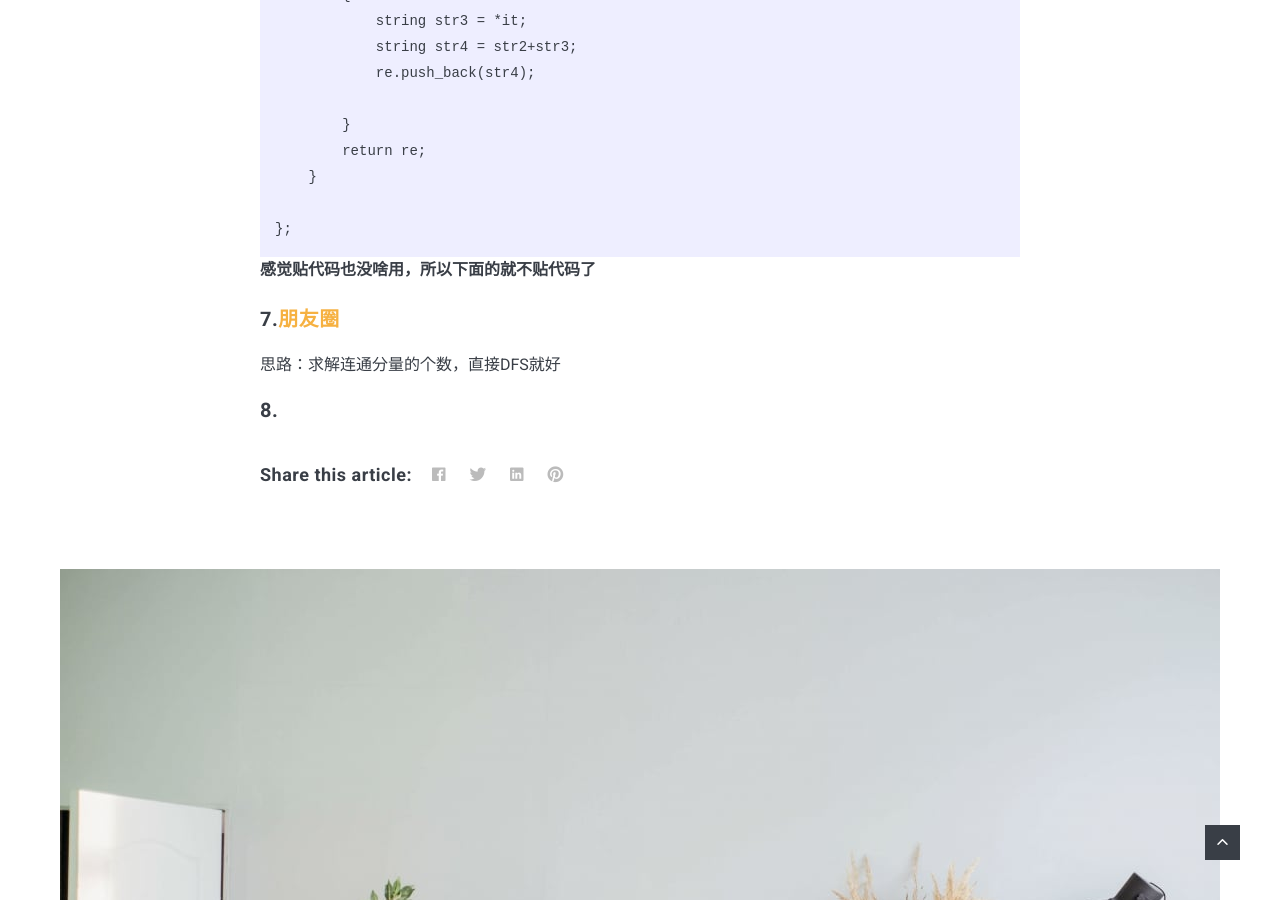
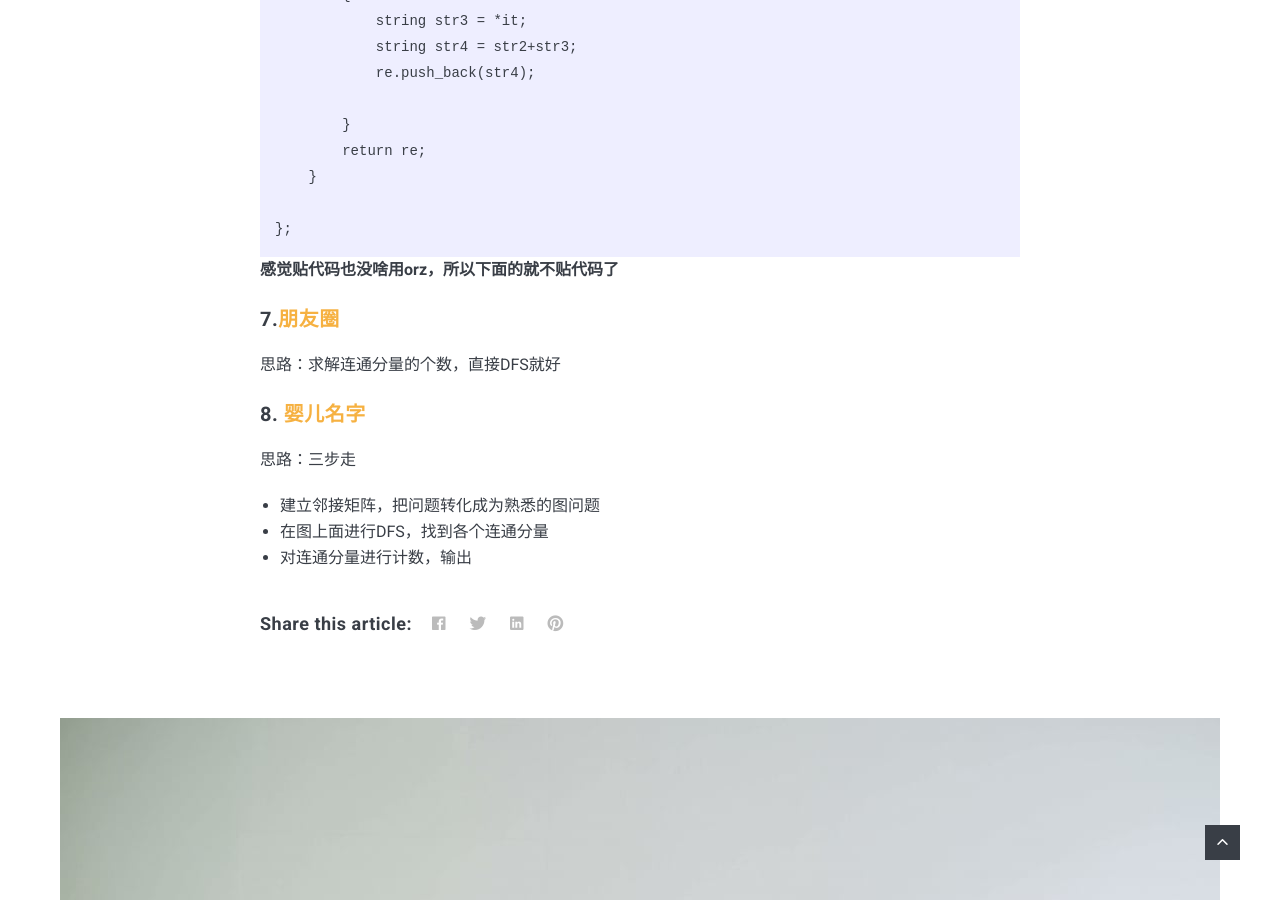
Before and after one commit to ivy-lv11/ivy-lv11.github.io, a Jekyll site: the page built from _posts/2020-08-25-DFS.markdown, in a window 1280 px wide and 900 px high, scrolled down 8211 px. Built offline with Jekyll 4.4.1, drawn with Linux system fonts in a browser that asks for light colours; nearby versions of some CDN libraries; comment, search, counter and statistics services are not loaded.

Commit message:
add a new question

````diff
--- a/_posts/2020-08-25-DFS.markdown
+++ b/_posts/2020-08-25-DFS.markdown
@@ -287,8 +287,12 @@ public:
 
 };
 ```
-**感觉贴代码也没啥用，所以下面的就不贴代码了**
+**感觉贴代码也没啥用orz，所以下面的就不贴代码了**
 #### 7.[朋友圈](https://leetcode-cn.com/problems/friend-circles/)
 思路：求解连通分量的个数，直接DFS就好
 
-#### 8.
+#### 8. [婴儿名字](https://leetcode-cn.com/problems/baby-names-lcci/)
+思路：三步走
+* 建立邻接矩阵，把问题转化成为熟悉的图问题
+* 在图上面进行DFS，找到各个连通分量
+* 对连通分量进行计数，输出
````
